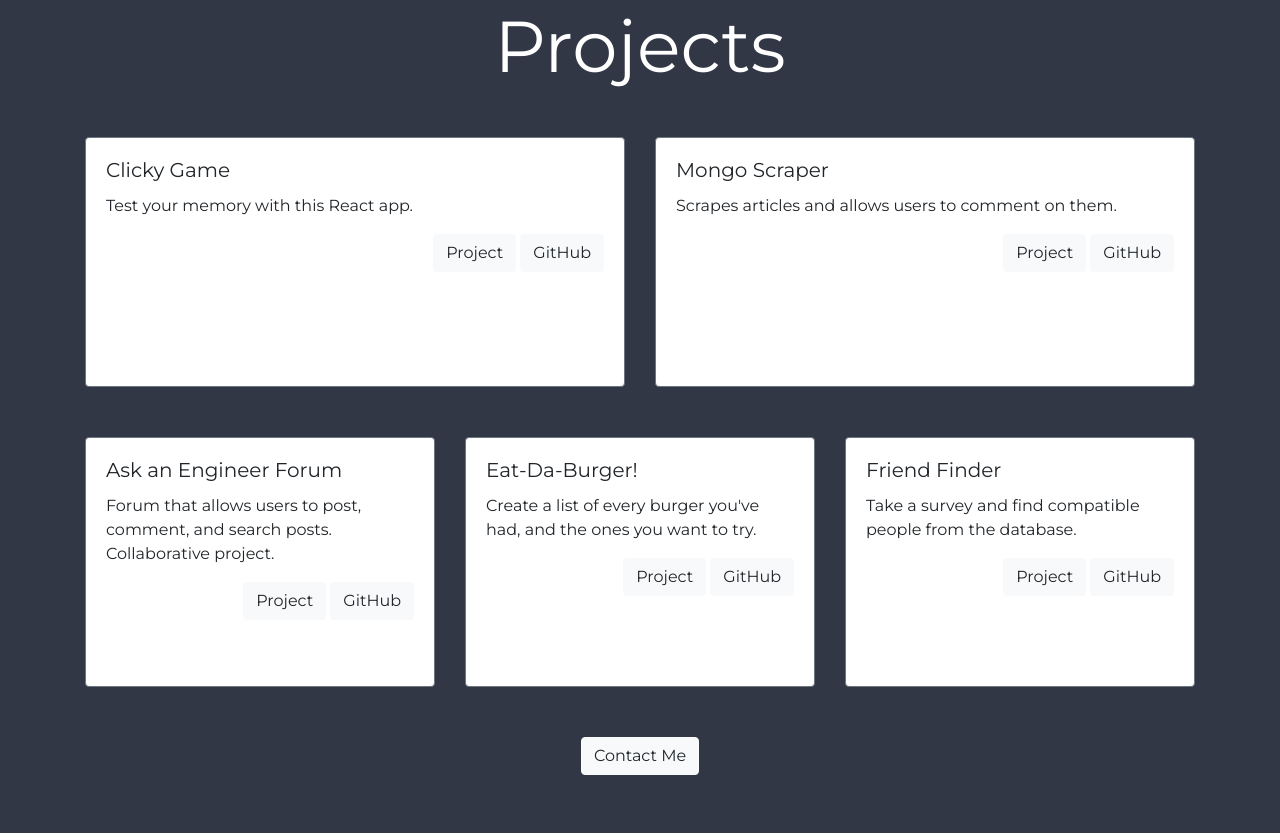
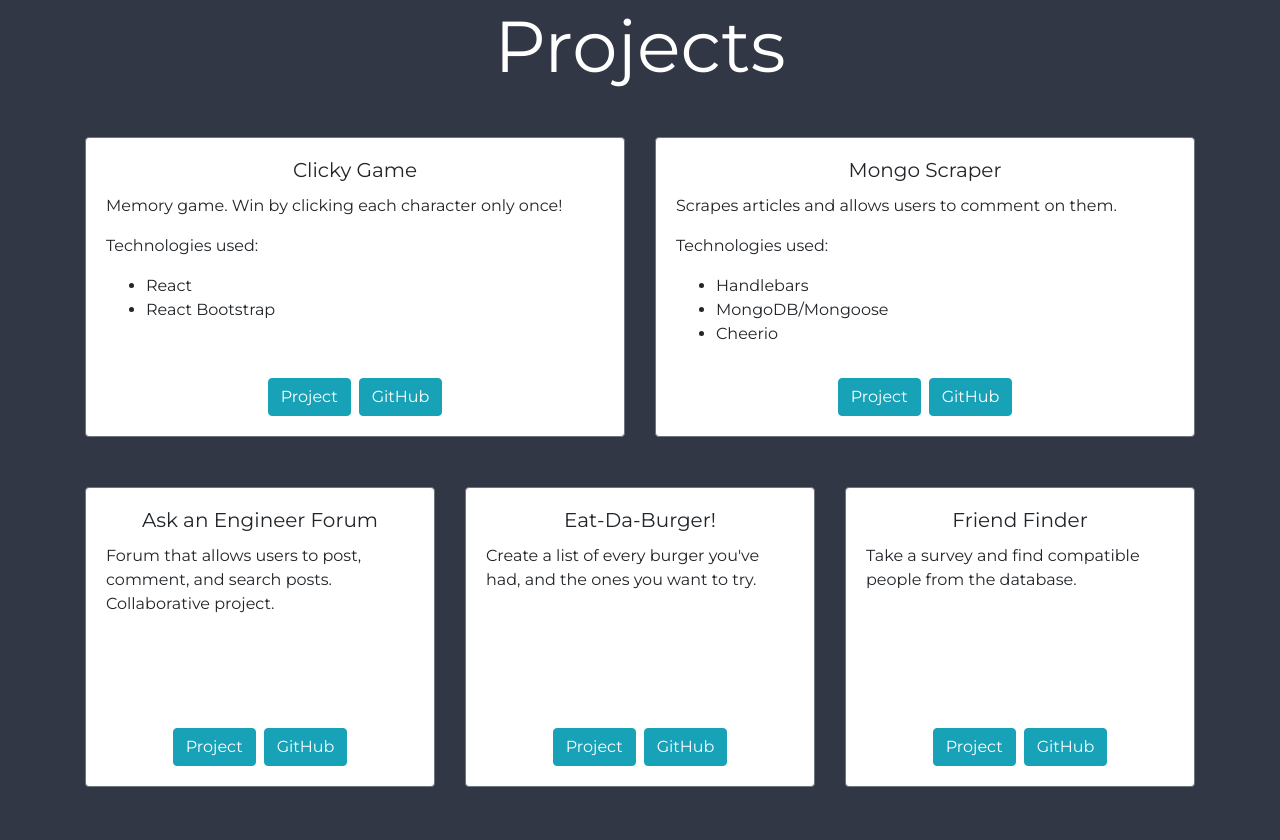
Before and after one commit to crsimpson5/crsimpson5.github.io, a plain HTML site: page index.html in a window 1280 px wide. Shown: the part 897-1737 px from the top of the page. Drawn offline with nearby package versions, Linux system fonts and the light colour scheme.

Commit message:
Updated projects

```diff
--- a/assets/css/style.css
+++ b/assets/css/style.css
@@ -40,5 +40,18 @@ body {
 
 .card {
   margin-bottom: 50px;
-  min-height: 250px;
+  min-height: 300px;
 }
+
+.buttons {
+  width: 100%;
+  position: absolute;
+  bottom: 0;
+  right: 0;
+}
+
+.project-btn {
+  margin-left: 4px;
+  margin-right: 4px;
+  margin-bottom: 20px;
+}
--- a/index.html
+++ b/index.html
@@ -24,7 +24,7 @@
   <!-- Navbar -->
   <nav class="navbar navbar-expand-lg navbar-dark bg-dark fixed-top">
     <a class="navbar-brand" href="#">Curtis Simpson</a>
-    <button class="navbar-toggler" type="button" data-toggle="collapse" data-target="#navbarSupportedContent"
+    <button class="navbar-toggler" data-toggle="collapse" data-target="#navbarSupportedContent"
       aria-controls="navbarSupportedContent" aria-expanded="false" aria-label="Toggle navigation">
       <span class="navbar-toggler-icon"></span>
     </button>
@@ -62,7 +62,9 @@
           </div>
         </div>
         <br><br>
-        <a href="#projects" class="btn btn-dark" role="button">My Projects</a>
+        <div class="d-none d-lg-block">
+          <a href="#projects" class="btn btn-dark" role="button">My Projects</a>
+        </div>
       </div>
     </div>
   </div>
@@ -79,12 +81,18 @@
         <div class="col-lg-6">
           <div class="card border-secondary">
             <div class="card-body">
-              <h5 class="card-title">Clicky Game</h5>
-              <p class="card-text">Test your memory with this React app.
-              </p>
-              <div class="text-right">
-                <a href="https://crsimpson5.github.io/clicky-game/" type="button" class="btn btn-light">Project</a>
-                <a href="https://github.com/crsimpson5/clicky-game" type="button" class="btn btn-light">GitHub</a>
+              <h5 class="card-title text-center">Clicky Game</h5>
+              <div class="card-text">
+                <p>Memory game. Win by clicking each character only once!</p>
+                <p>Technologies used:</p>
+                <ul>
+                  <li>React</li>
+                  <li>React Bootstrap</li>
+                </ul>
+              </div>
+              <div class="buttons d-flex justify-content-center">
+                <a href="https://crsimpson5.github.io/clicky-game/" class="btn btn-info project-btn">Project</a>
+                <a href="https://github.com/crsimpson5/clicky-game" class="btn btn-info project-btn">GitHub</a>
               </div>
             </div>
           </div>
@@ -92,12 +100,20 @@
         <div class="col-lg-6">
           <div class="card border-secondary">
             <div class="card-body">
-              <h5 class="card-title">Mongo Scraper</h5>
-              <p class="card-text">Scrapes articles and allows users to comment on them.
-              </p>
-              <div class="text-right">
-                <a href="https://mongo-scraper-cs.herokuapp.com/" type="button" class="btn btn-light">Project</a>
-                <a href="https://github.com/crsimpson5/mongo-scraper" type="button" class="btn btn-light">GitHub</a>
+              <h5 class="card-title text-center">Mongo Scraper</h5>
+              <div class="card-text">
+                <p>Scrapes articles and allows users to comment on them.</p>
+                <p>Technologies used:</p>
+                <ul>
+                  <li>Handlebars</li>
+                  <li>MongoDB/Mongoose</li>
+                  <li>Cheerio</li>
+                </ul>
+              </div>
+
+              <div class="buttons d-flex justify-content-center">
+                <a href="https://mongo-scraper-cs.herokuapp.com/" class="btn btn-info project-btn">Project</a>
+                <a href="https://github.com/crsimpson5/mongo-scraper" class="btn btn-info project-btn">GitHub</a>
               </div>
             </div>
           </div>
@@ -109,13 +125,13 @@
         <div class="col-lg-4">
           <div class="card border-secondary">
             <div class="card-body">
-              <h5 class="card-title">Ask an Engineer Forum</h5>
+              <h5 class="card-title text-center">Ask an Engineer Forum</h5>
               <p class="card-text">Forum that allows users to post, comment, and search posts. Collaborative
                 project.
               </p>
-              <div class="text-right">
-                <a href="https://ask-an-engineer.herokuapp.com/" type="button" class="btn btn-light">Project</a>
-                <a href="https://github.com/TrevorCollins/Project-2" type="button" class="btn btn-light">GitHub</a>
+              <div class="buttons d-flex justify-content-center">
+                <a href="https://ask-an-engineer.herokuapp.com/" class="btn btn-info project-btn">Project</a>
+                <a href="https://github.com/TrevorCollins/Project-2" class="btn btn-info project-btn">GitHub</a>
               </div>
             </div>
           </div>
@@ -123,11 +139,11 @@
         <div class="col-lg-4">
           <div class="card border-secondary">
             <div class="card-body">
-              <h5 class="card-title">Eat-Da-Burger!</h5>
+              <h5 class="card-title text-center">Eat-Da-Burger!</h5>
               <p class="card-text">Create a list of every burger you've had, and the ones you want to try.</p>
-              <div class="text-right">
-                <a href="https://eat-da-burger-cs.herokuapp.com/" type="button" class="btn btn-light">Project</a>
-                <a href="https://github.com/crsimpson5/burger" type="button" class="btn btn-light">GitHub</a>
+              <div class="buttons d-flex justify-content-center">
+                <a href="https://eat-da-burger-cs.herokuapp.com/" class="btn btn-info project-btn">Project</a>
+                <a href="https://github.com/crsimpson5/burger" class="btn btn-info project-btn">GitHub</a>
               </div>
             </div>
           </div>
@@ -135,19 +151,18 @@
         <div class="col-lg-4">
           <div class="card border-secondary">
             <div class="card-body">
-              <h5 class="card-title">Friend Finder</h5>
-              <p class="card-text">Take a survey and find compatible people from the database.
-              </p>
-              <div class="text-right">
-                <a href="https://friend-finder-cs.herokuapp.com/" type="button" class="btn btn-light">Project</a>
-                <a href="https://github.com/crsimpson5/Friend-Finder" type="button" class="btn btn-light">GitHub</a>
+              <h5 class="card-title text-center">Friend Finder</h5>
+              <p class="card-text">Take a survey and find compatible people from the database.</p>
+              <div class="buttons d-flex justify-content-center">
+                <a href="https://friend-finder-cs.herokuapp.com/" class="btn btn-info project-btn">Project</a>
+                <a href="https://github.com/crsimpson5/Friend-Finder" class="btn btn-info project-btn">GitHub</a>
               </div>
             </div>
           </div>
         </div>
       </div>
     </div>
-    <div class="text-center mb-5">
+    <div class="d-none d-lg-block text-center m-5">
       <a href="#contact" class="btn btn-light" role="button">Contact Me</a>
     </div>
   </div>
```
